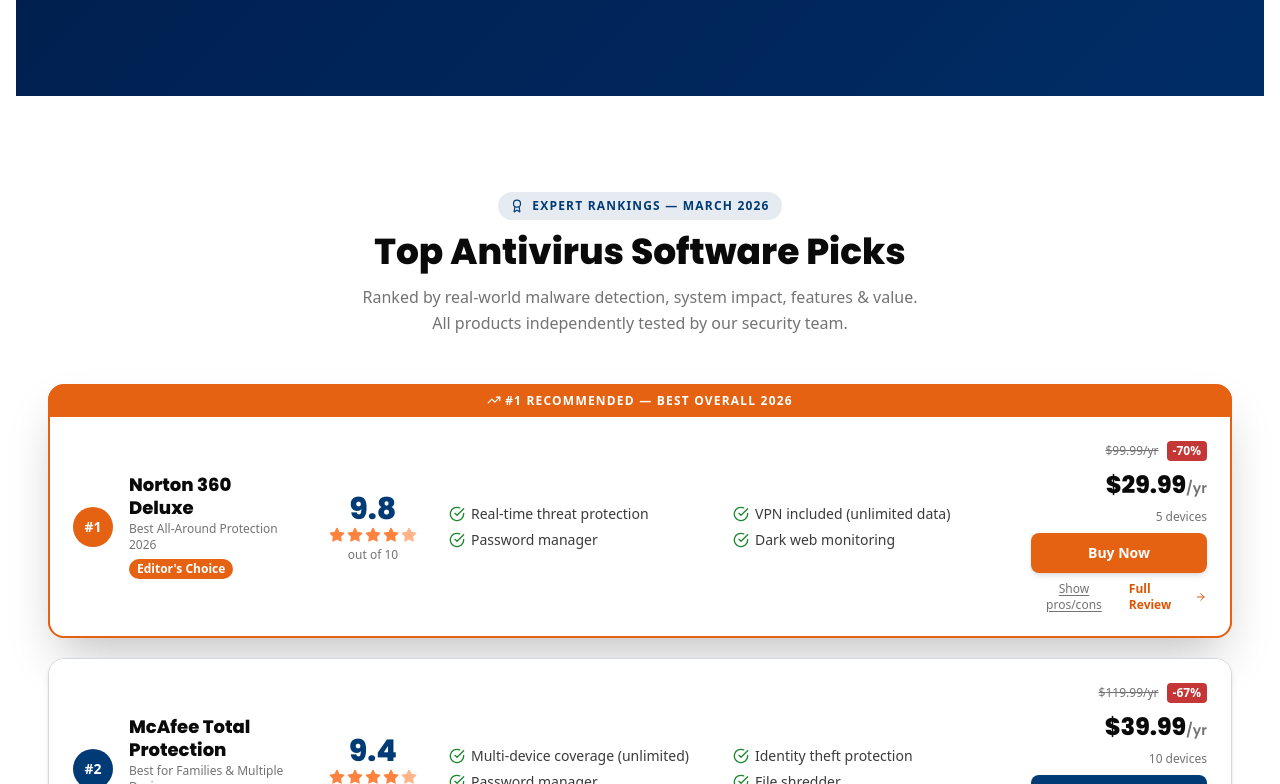
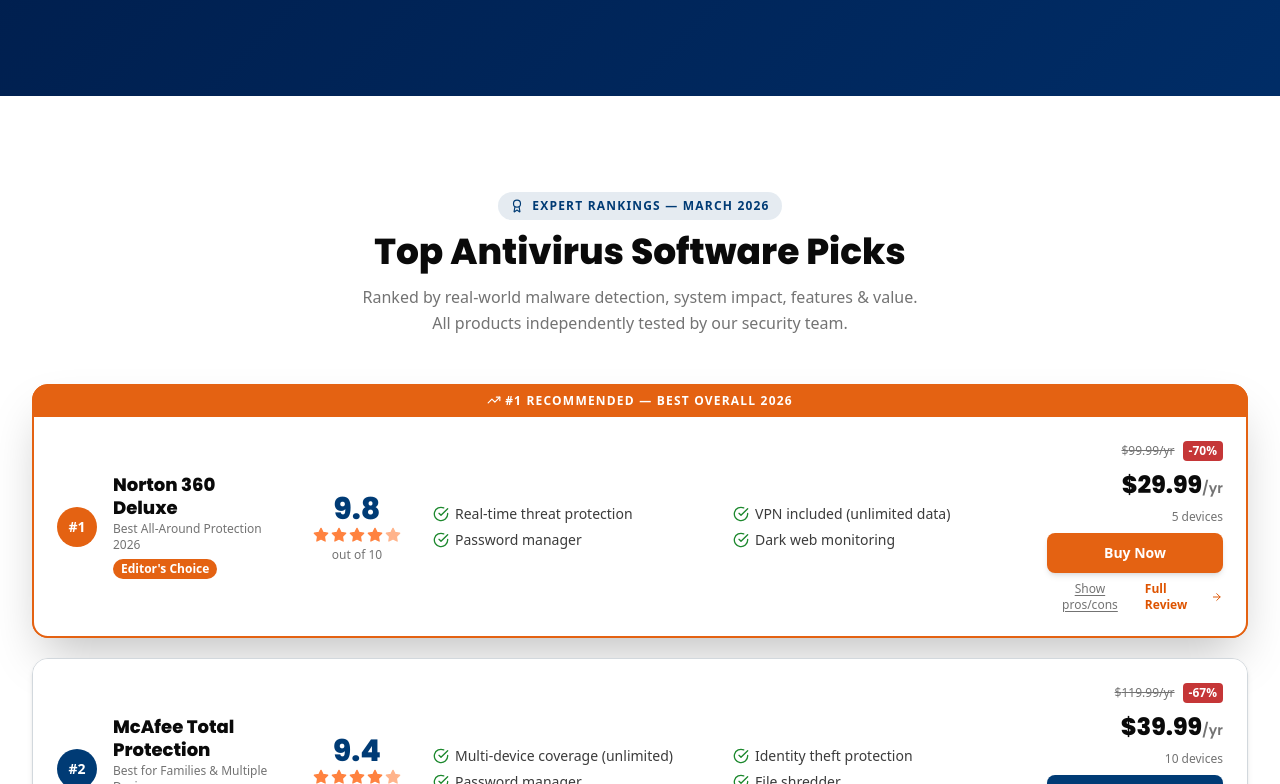
Before and after one commit to vijay0262-alt/topantivirussales, a Next.js app: page / in a window 1280 px wide. Shown: the part 885-1669 px from the top of the page. Built offline with nearby package versions, Linux system fonts and the light colour scheme.

Commit message:
Update page.tsx

```diff
--- a/app/page.tsx
+++ b/app/page.tsx
@@ -71,7 +71,7 @@
     <>
       <script type="application/ld+json" dangerouslySetInnerHTML={{ __html: JSON.stringify(breadcrumbSchema) }} />
       <script type="application/ld+json" dangerouslySetInnerHTML={{ __html: JSON.stringify(faqSchema) }} />
-      <main className="min-h-screen"><div className="max-w-7xl mx-auto px-4">
+      <main className="min-h-screen">
         <Header />
         <HeroSection />
         <TopPicks />
@@ -80,7 +80,7 @@
         <DealCards />
         <HowWeTest />
         <FaqSection />
-        <Footer /></div>
+        <Footer />
       </main>
     </>
   )
```
